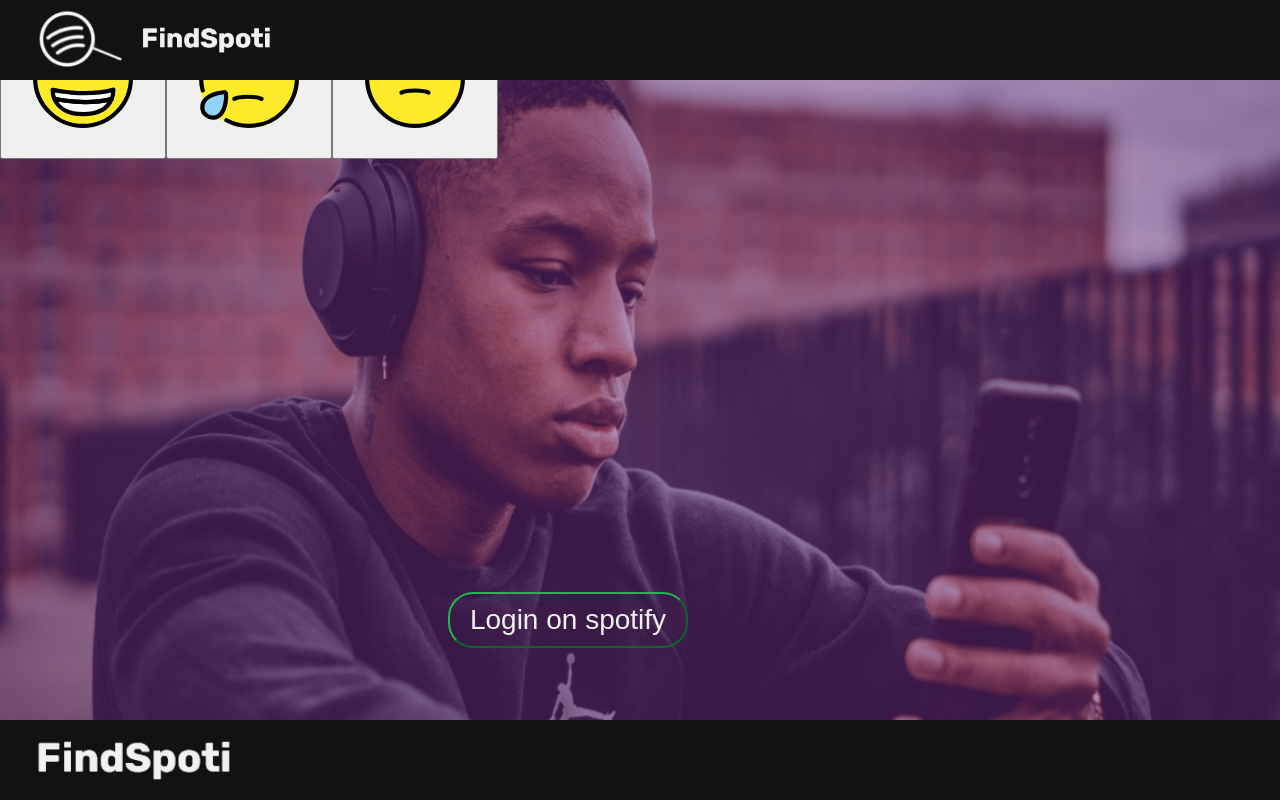
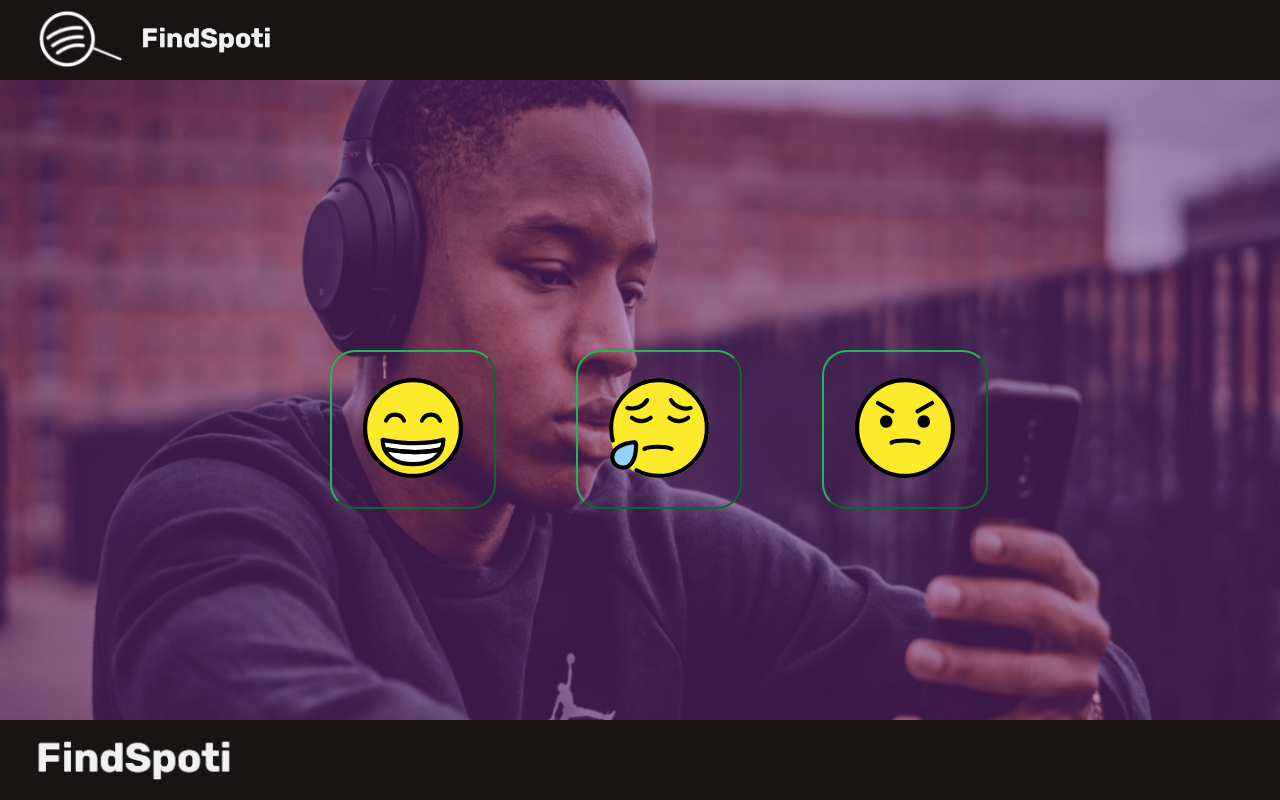
Before and after one commit to TMendesO/FindSpoti, a React (Create React App) app: page /mood in a window 1280 px wide. Built offline with nearby package versions, Linux system fonts and the light colour scheme.

Commit message:
versão 1 finalizado

```diff
--- a/package.json
+++ b/package.json
@@ -8,10 +8,12 @@
     "@testing-library/user-event": "^12.2.0",
     "axios": "^0.21.0",
     "bootstrap": "^4.5.3",
+    "history": "^5.0.0",
     "react": "^17.0.1",
     "react-bootstrap": "^1.4.0",
     "react-dom": "^17.0.1",
     "react-icons": "^3.11.0",
+    "react-router-dom": "^6.0.0-beta.0",
     "react-scripts": "4.0.0",
     "web-vitals": "^0.2.4"
   },
--- a/src/App.css
+++ b/src/App.css
@@ -1,3 +1,8 @@
+body{
+  padding: 0;
+  margin: 0;
+  font-family: Rubik,Helvetica, sans-serif;
+}
 .container {
   background-image: url('./components/img/bg-fundo.jpg');
   width: 100%;
--- a/src/App.js
+++ b/src/App.js
@@ -1,4 +1,5 @@
 import React from 'react';
+import { BrowserRouter, Routes, Route } from 'react-router-dom';
 import axios from 'axios';
 import './App.css';
 import Login from './components/login';
@@ -9,7 +10,7 @@
 const App = () => {
   const authEndpoint = 'https://accounts.spotify.com/authorize?';
   const clientId = '2ca4071725d44b37b5507295bcaeeabb';
-  const redirectUri = 'http://localhost:3000';
+  const redirectUri = 'http://localhost:3000/mood';
   const scopes = ['user-read-currently-playing', 'user-read-playback-state'];
 
   // Get the hash of the url
@@ -46,14 +47,26 @@
 
   return (
     <div className="App container">
+      <BrowserRouter>
         <Header />
+        <div className="content">
+          <Routes>
+            <Route
+              exact
+              path="/"
+              element={
                 <Login
                   link={`${authEndpoint}client_id=${clientId}&redirect_uri=${redirectUri}&scope=${scopes.join(
                     '%20',
                   )}&response_type=token&show_dialog=true`}
                 />
-      <Mood />
+              }
+            />
+            <Route path="mood" element={<Mood />} />
+          </Routes>
+        </div>
         <Footer />
+      </BrowserRouter>
     </div>
   );
 };
--- a/src/components/Footer.module.css
+++ b/src/components/Footer.module.css
@@ -1,5 +1,5 @@
 .bg{
-  background-color: #121212;
+  background-color: #191414;
   position:absolute;
 
   bottom:0;
--- /dev/null
+++ b/src/components/Head.js
@@ -0,0 +1,13 @@
+import React from 'react';
+
+const Head = (props) => {
+  React.useEffect(() => {
+    document.title = props.title;
+    document
+      .querySelector('meta[name="description"]')
+      .setAttribute('content', props.description);
+  }, [props]);
+  return <></>;
+};
+
+export default Head;
--- a/src/components/Header.module.css
+++ b/src/components/Header.module.css
@@ -1,5 +1,5 @@
 .bg{
-  background-color: #121212;
+  background-color: #191414;
   position:absolute;
   top:0;
   width:100%;
--- a/src/components/login/Login.module.css
+++ b/src/components/login/Login.module.css
@@ -1,5 +1,5 @@
 .btn{
-  background-color: transparent;
+  background-color: #1DB954;
   color:#F1F1F1;
   border-color: #1DB954;
   border-radius: 25px;
@@ -14,5 +14,6 @@
   text-align: center;
   color:#F1F1F1;
   text-decoration: none;
+  font-family: Rubik,Helvetica, sans-serif;
   font-size: 28px;
 }
--- a/src/components/login/index.js
+++ b/src/components/login/index.js
@@ -1,10 +1,12 @@
 import React from 'react';
 import style from './Login.module.css';
+import Head from '../Head';
 
 const Login = (props) => {
   return (
     <>
       <div className="App">
+        <Head title="FindSpoti | Login" description="Entre em contato" />
         <button className={style.btn}>
           <a className={(style.btn, style.link)} href={props.link}>
             Login on spotify
--- a/src/components/mood/Mood.module.css
+++ b/src/components/mood/Mood.module.css
@@ -1,22 +1,9 @@
 .btn{
-  background-color: transparent;
-  color:#F1F1F1;
+  background-color:transparent;
   border-color: #1DB954;
   border-radius: 25px;
-  width:260px;
-  height:143px;
-  position: absolute;
-
-  bottom: 45%;
+  margin-left: 5rem;
+  position: relative;
+  left:250px;
+  top: 350px;
 }
-
-.btnH{
-  left:15%;
-}
-.btnS{
-  left:35%;
-}
-
-.btnA{
-  left:55%;
-}
--- a/src/components/mood/index.js
+++ b/src/components/mood/index.js
@@ -4,6 +4,7 @@
 import HappySvg from './moods/HappySvg';
 import AngrySvg from './moods/AngrySvg';
 import style from './Mood.module.css';
+import Head from '../Head';
 
 const Mood = (props) => {
   const token = localStorage.getItem('user');
@@ -21,7 +22,8 @@
 
   return (
     <section>
-      <button className={(style.btn, style.btnH)}>
+      <Head title="FindSpoti | Moods" description="Entre em contato" />
+      <button className={style.btn}>
         <a
           onClick={() => {
             getData('37i9dQZF1DWTwbZHrJRIgD');
@@ -31,7 +33,7 @@
         </a>
       </button>
 
-      <button className={(style.btn, style.btnS)}>
+      <button className={style.btn}>
         <a
           onClick={() => {
             getData('37i9dQZF1DX7qK8ma5wgG1');
@@ -41,7 +43,7 @@
         </a>
       </button>
 
-      <button className={(style.btn, style.btnA)}>
+      <button className={style.btn}>
         <a
           onClick={() => {
             getData('37i9dQZF1DXaKgOqDv3HpW');
```
Also changed, not shown: 1 other file (tests, documents, lock files or other folders). Lines whose indentation alone changed are shown as unchanged.
